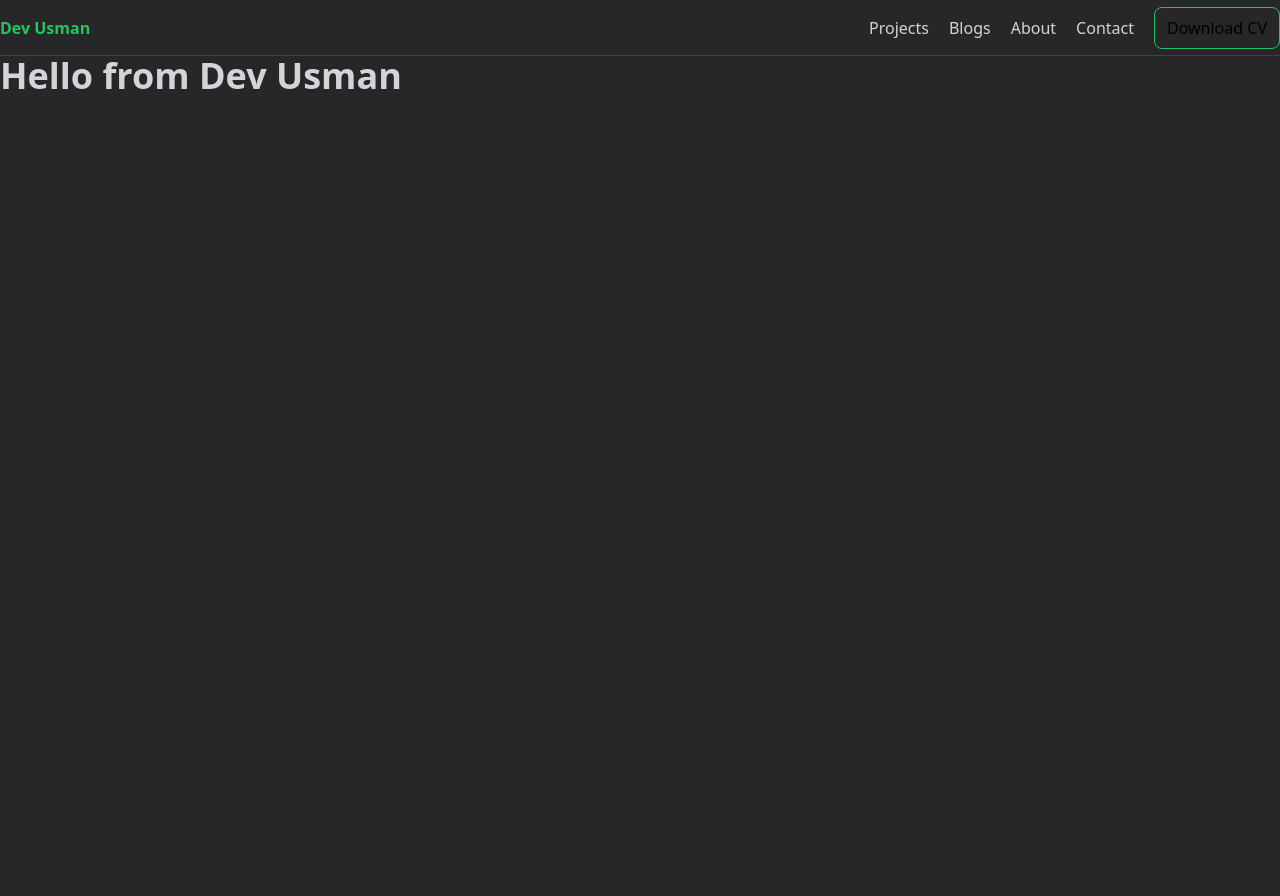
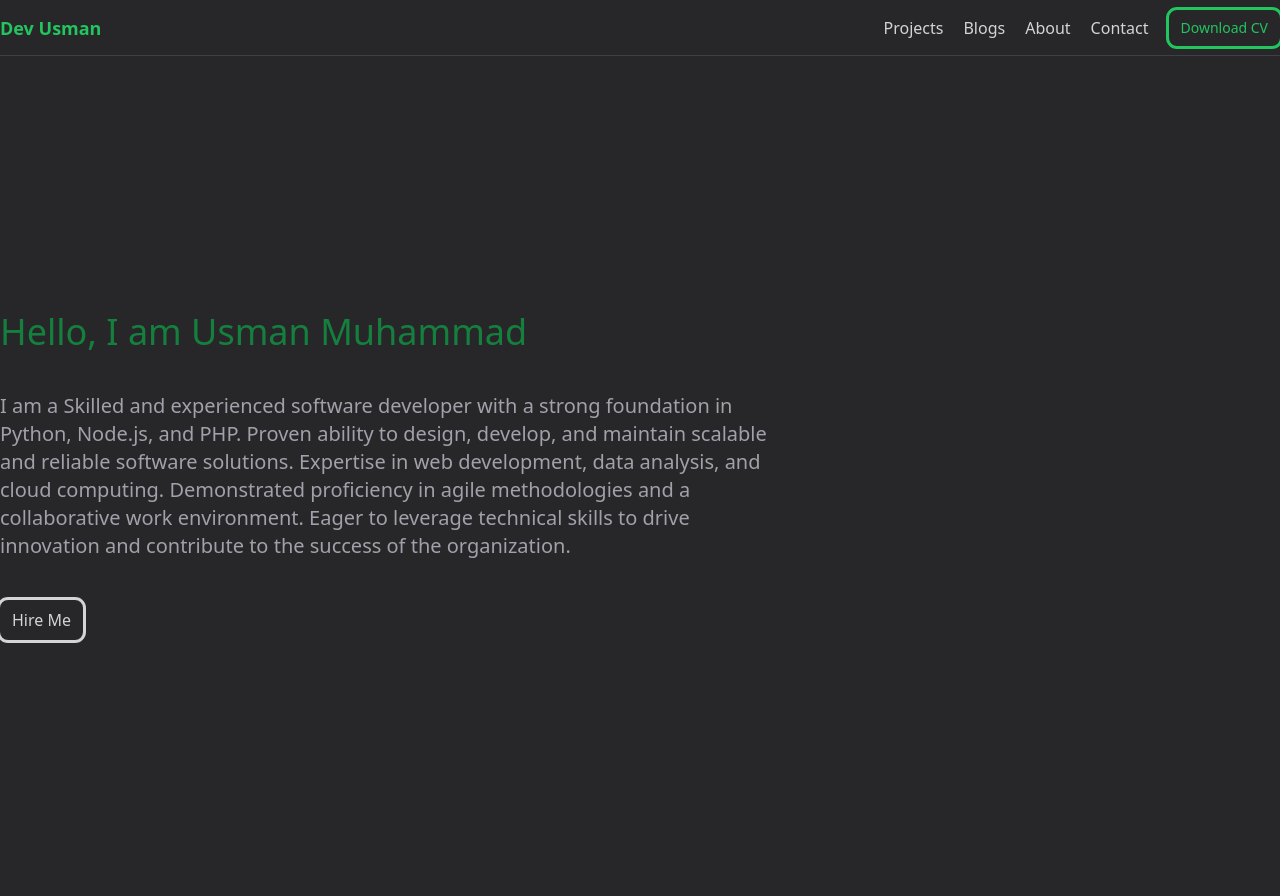
Before and after one commit to usmaarn/portfolio, a Flask app: page / in a window 1280 px wide. Before the commit the page ends 89 px from the top, so only its background shows below. Run offline with Flask 3, Linux system fonts and the light colour scheme.

Commit message:
2024-03-27 04:59:06.389342 - 3d504403-f881-4234-a78e-2291268ded46

```diff
--- a/portfolio/static/css/app.css
+++ b/portfolio/static/css/app.css
@@ -593,6 +593,10 @@
   height: 3.5rem;
 }
 
+.h-screen {
+  height: 100vh;
+}
+
 .min-h-screen {
   min-height: 100vh;
 }
@@ -601,12 +605,36 @@
   max-width: 1280px;
 }
 
+.max-w-screen-lg {
+  max-width: 1024px;
+}
+
+.max-w-screen-md {
+  max-width: 768px;
+}
+
+.flex-col {
+  flex-direction: column;
+}
+
+.items-start {
+  align-items: flex-start;
+}
+
 .items-center {
   align-items: center;
 }
 
+.justify-center {
+  justify-content: center;
+}
+
 .gap-5 {
   gap: 1.25rem;
+}
+
+.gap-10 {
+  gap: 2.5rem;
 }
 
 .rounded-lg {
@@ -646,6 +674,10 @@
   background-color: rgb(34 197 94 / var(--tw-bg-opacity));
 }
 
+.p-2 {
+  padding: 0.5rem;
+}
+
 .px-5 {
   padding-left: 1.25rem;
   padding-right: 1.25rem;
@@ -676,6 +708,21 @@
   line-height: 2.5rem;
 }
 
+.text-sm {
+  font-size: 0.875rem;
+  line-height: 1.25rem;
+}
+
+.text-lg {
+  font-size: 1.125rem;
+  line-height: 1.75rem;
+}
+
+.text-xl {
+  font-size: 1.25rem;
+  line-height: 1.75rem;
+}
+
 .font-bold {
   font-weight: 700;
 }
@@ -695,7 +742,51 @@
   color: rgb(0 0 0 / var(--tw-text-opacity));
 }
 
+.text-green-700 {
+  --tw-text-opacity: 1;
+  color: rgb(21 128 61 / var(--tw-text-opacity));
+}
+
+.text-zinc-500 {
+  --tw-text-opacity: 1;
+  color: rgb(113 113 122 / var(--tw-text-opacity));
+}
+
+.text-zinc-400 {
+  --tw-text-opacity: 1;
+  color: rgb(161 161 170 / var(--tw-text-opacity));
+}
+
+.outline {
+  outline-style: solid;
+}
+
+.outline-green-500 {
+  outline-color: #22c55e;
+}
+
 .hover\:bg-green-500:hover {
   --tw-bg-opacity: 1;
   background-color: rgb(34 197 94 / var(--tw-bg-opacity));
 }
+
+.hover\:text-black:hover {
+  --tw-text-opacity: 1;
+  color: rgb(0 0 0 / var(--tw-text-opacity));
+}
+
+@media (min-width: 768px) {
+  .md\:p-5 {
+    padding: 1.25rem;
+  }
+
+  .md\:py-5 {
+    padding-top: 1.25rem;
+    padding-bottom: 1.25rem;
+  }
+
+  .md\:px-0 {
+    padding-left: 0px;
+    padding-right: 0px;
+  }
+}
--- a/portfolio/templates/base.html
+++ b/portfolio/templates/base.html
@@ -13,13 +13,10 @@
         {% include 'layouts/navbar.html' %}
     </header>
 
-    <main class="">
-
-        <div class="">
-            {% block content %}
-            <h1 class="text-4xl font-bold">Hello from Dev Usman</h1>
-            {% endblock %}
-        </div>
+    <main class="max-w-screen-xl mx-auto p-2 md:py-5 md:px-0">
+        {% block content %}
+        <h1 class="text-4xl font-bold">Hello from Dev Usman</h1>
+        {% endblock %}
     </main>
 
     <footer>
--- a/portfolio/templates/home.html
+++ b/portfolio/templates/home.html
@@ -1 +1,18 @@
 {% extends 'base.html' %}
+
+{% block content %}
+<div class="flex flex-col items-start justify-center gap-10 h-screen">
+    <h3 class="text-4xl text-green-700">Hello, I am Usman Muhammad</h3>
+    <p class="text-xl text-zinc-400 max-w-screen-md">
+        I am a Skilled and experienced software developer with a strong foundation in Python, Node.js, and PHP. Proven
+        ability to
+        design, develop, and maintain scalable and reliable software solutions. Expertise in web development, data
+        analysis, and
+        cloud computing. Demonstrated proficiency in agile methodologies and a collaborative work environment. Eager to
+        leverage
+        technical skills to drive innovation and contribute to the success of the organization.
+    </p>
+
+    <button class="px-3 py-2 rounded-lg outline">Hire Me</button>
+</div>
+{% endblock %}
--- a/portfolio/templates/layouts/navbar.html
+++ b/portfolio/templates/layouts/navbar.html
@@ -1,13 +1,14 @@
 <nav class="h-14 border-b border-zinc-700">
     <div class="h-full max-w-screen-xl mx-auto flex items-center gap-5">
-        <a class="font-bold text-green-500" href="/">Dev Usman</a>
+        <a class="font-bold text-green-500 text-lg" href="/">Dev Usman</a>
         <ul class="ml-auto flex items-center gap-5">
             <li><a href="#">Projects</a></li>
             <li><a href="#">Blogs</a></li>
             <li><a href="#">About</a></li>
             <li><a href="#">Contact</a></li>
             <li>
-                <button class="px-3 py-2 border border-green-500 hover:bg-green-500 rounded-lg text-black">Download
+                <button
+                    class="px-3 py-2 outline text-sm outline-green-500 text-green-500 hover:bg-green-500 rounded-lg hover:text-black">Download
                     CV</button>
             </li>
         </ul>
```
